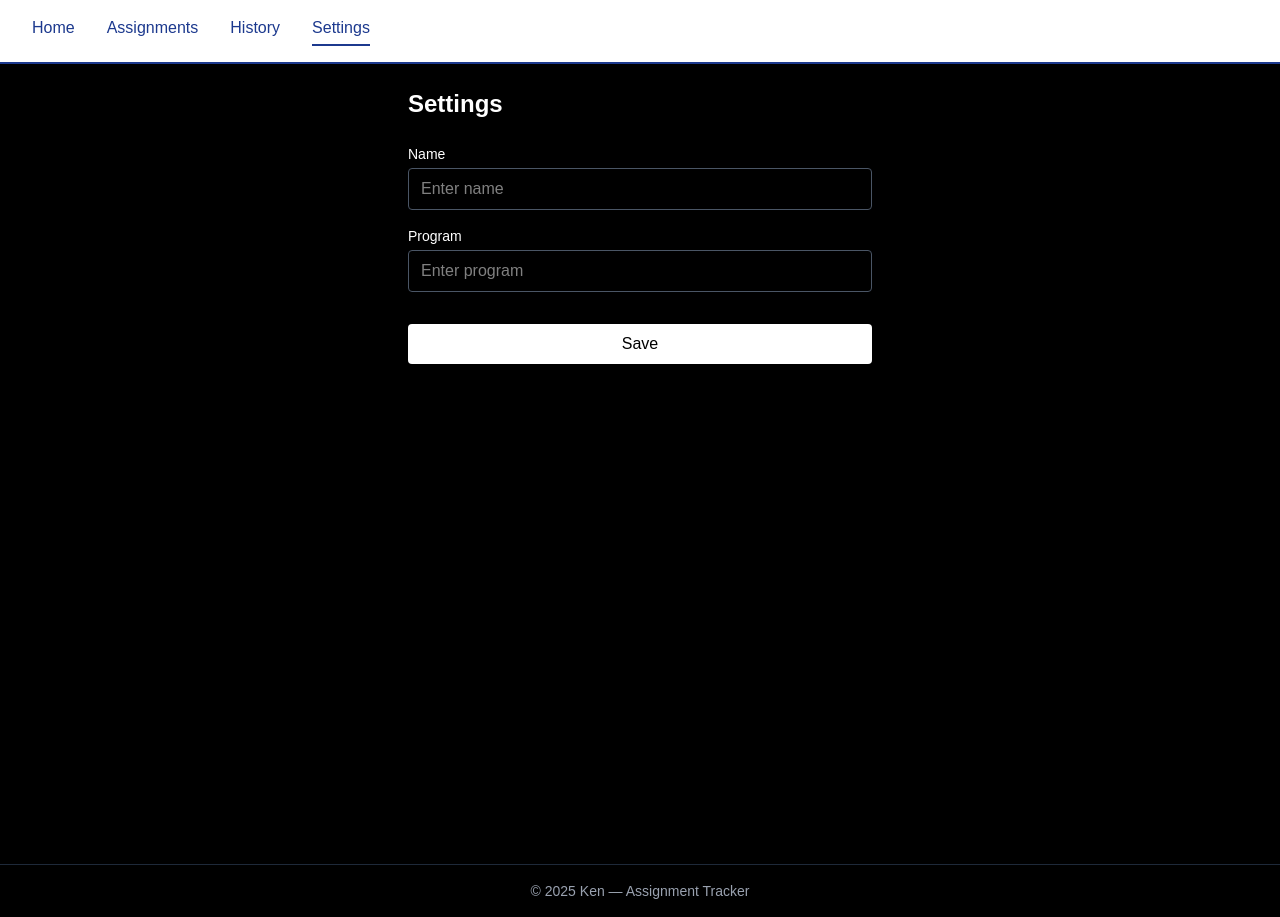
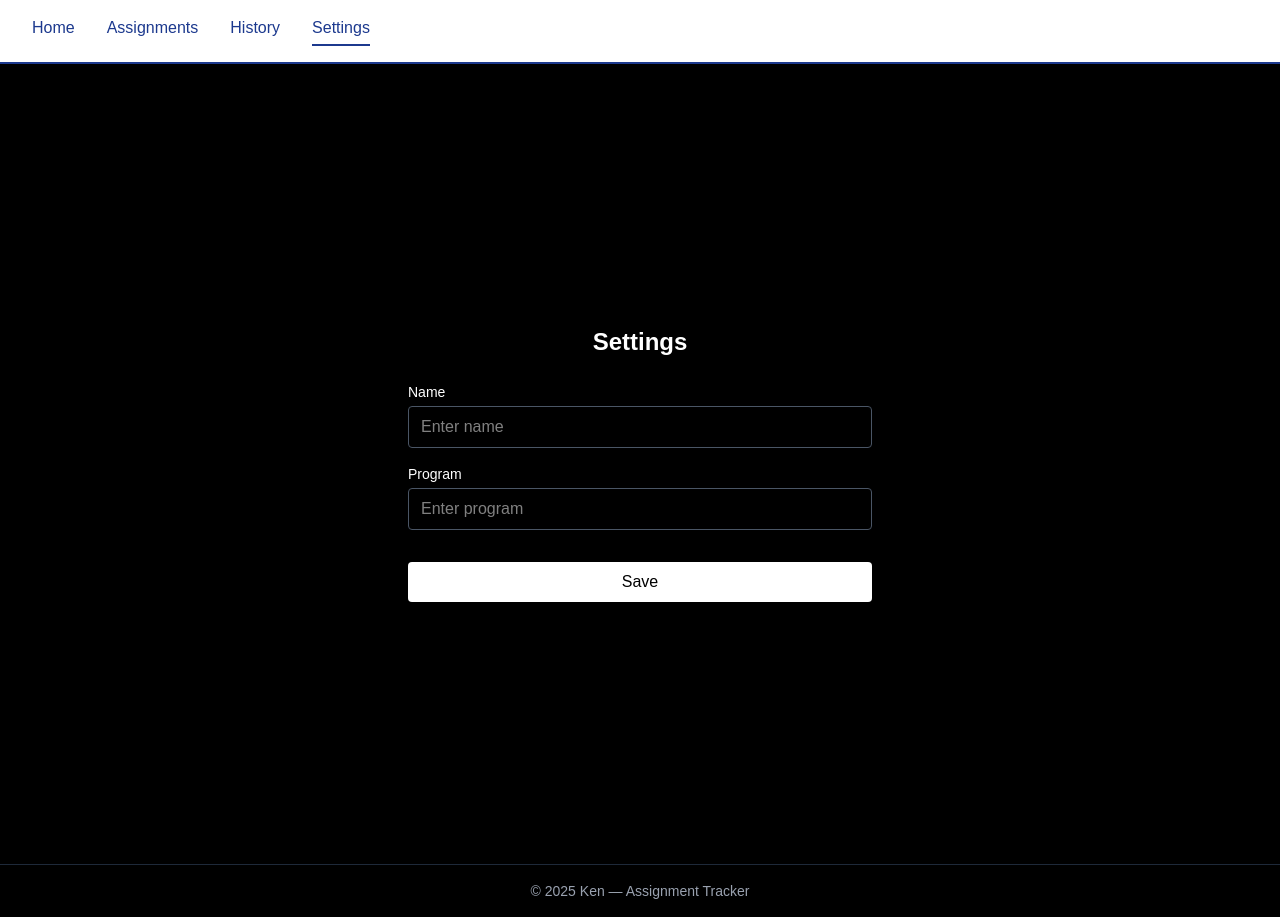
Before and after one commit to KenleyBides/assignment-tracker, a Next.js app: page /settings in a window 1280 px wide. Built offline with nearby package versions, Linux system fonts and the light colour scheme.

Commit message:
Settings Misc

```diff
--- a/src/app/settings/page.tsx
+++ b/src/app/settings/page.tsx
@@ -2,20 +2,27 @@
 
 import { useAppContext } from "../../context/AppContext";
 import { useState } from "react";
+import { useRouter } from "next/navigation";
 
 export default function SettingsPage() {
   const { user, updateUser } = useAppContext();
+  const router = useRouter();
 
   const [name, setName] = useState(user.name);
   const [program, setProgram] = useState(user.program);
+  const [saved, setSaved] = useState(false);
 
   const handleSave = () => {
     updateUser({ name, program });
+    setSaved(true);
+    setTimeout(() => {
+      router.push("/home"); // redirection
+    }, 1000);
   };
 
   return (
-    <div className="p-6 max-w-lg mx-auto min-h-screen bg-black text-white">
-      <h1 className="text-2xl font-semibold mb-6">Settings</h1>
+    <div className="p-6 max-w-lg mx-auto min-h-screen bg-black text-white flex flex-col justify-center">
+      <h1 className="text-2xl font-semibold mb-6 text-center">Settings</h1>
 
       <div className="flex flex-col gap-4">
         {/* Name */}
@@ -47,6 +54,13 @@ export default function SettingsPage() {
         >
           Save
         </button>
+
+        {/* Saved message */}
+        {saved && (
+          <p className="mt-2 text-green-400 font-medium text-center">
+            Saved!
+          </p>
+        )}
       </div>
     </div>
   );
```
